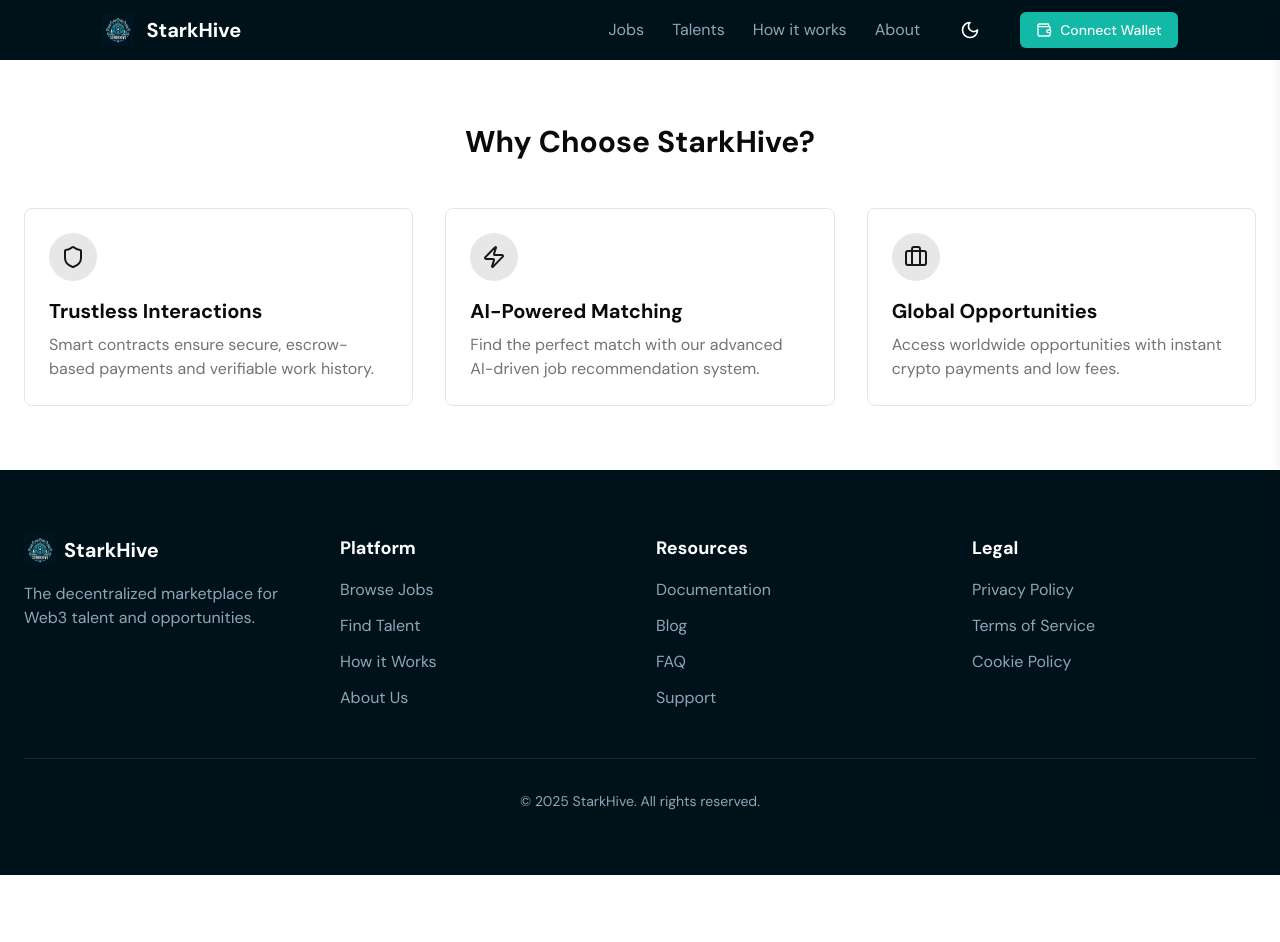
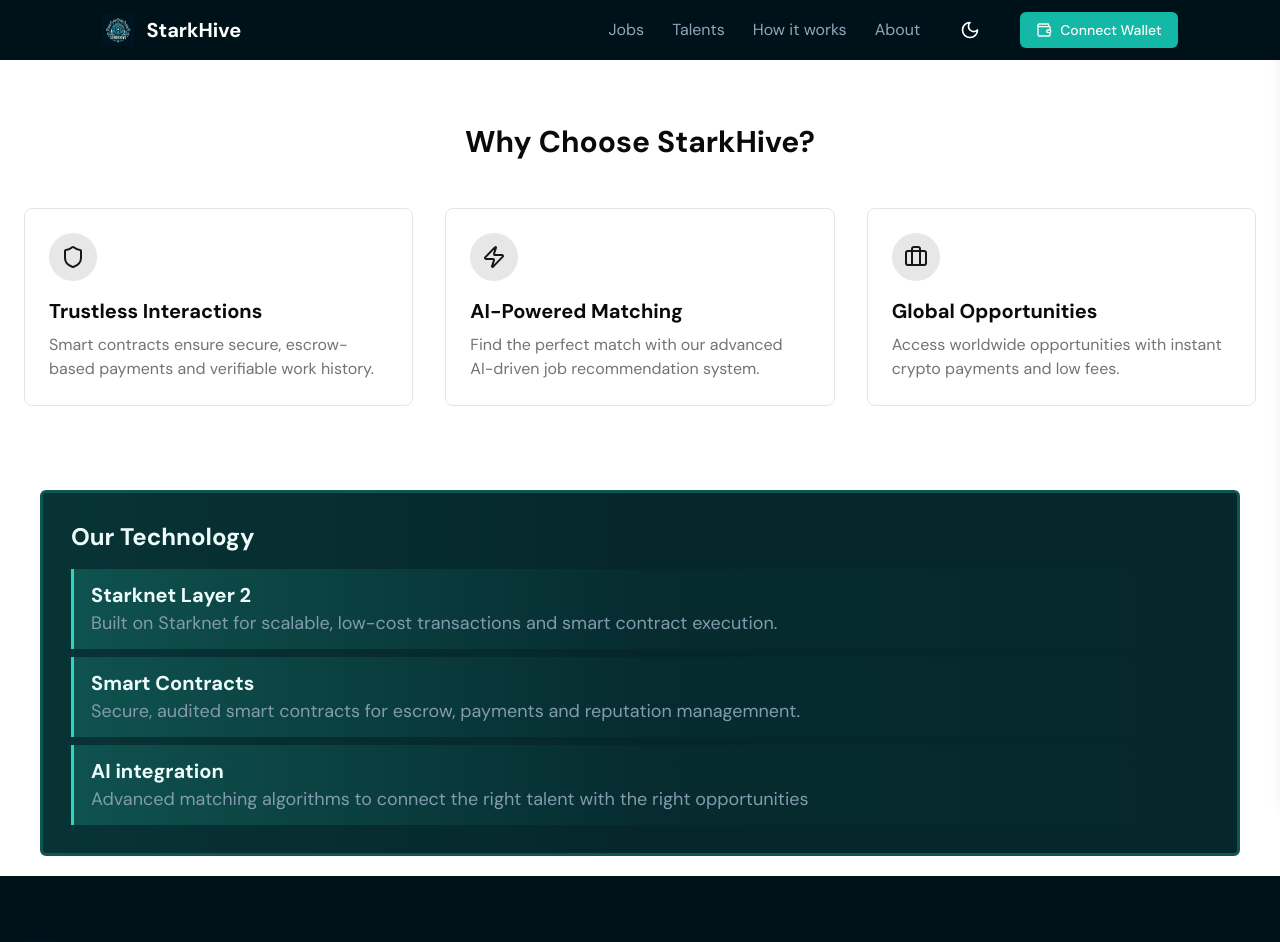
Before and after one commit to StarkHive/starkhive-web, a Next.js app: page / in a window 1280 px wide. Shown: the top 942 px of the page. Before the commit the page ends 875 px from the top, so only its background shows below. Built offline with nearby package versions, Linux system fonts and the light colour scheme.

Commit message:
FEAT: Our technology section

```diff
--- a/app/(root)/page.tsx
+++ b/app/(root)/page.tsx
@@ -1,8 +1,10 @@
+import OurTechnology from "@/components/OurTechnology";
 import WhyChooseUs from "@/components/ui/why-choose-us";
 import React from "react";
 
 export default function Home() {
   return <div>
     <WhyChooseUs />
+    <OurTechnology/>
   </div>;
 }
--- /dev/null
+++ b/components/OurTechnology.tsx
@@ -0,0 +1,39 @@
+
+const techInfo = [
+    {
+        heading: "Starknet Layer 2",
+        description: "Built on Starknet for scalable, low-cost transactions and smart contract execution."
+    },
+    {
+        heading: "Smart Contracts",
+        description: "Secure, audited smart contracts for escrow, payments and reputation managemnent."
+    },
+    {
+        heading: "AI  integration",
+        description: "Advanced matching algorithms to connect the right talent with the right opportunities"
+    },
+]
+
+const OurTechnology = () => {
+    return(
+        <section className="  bg-gradient-to-r from-[#083335] via-[#05272B] to-[#05272B] border-[3px] border-[#0F5552] rounded-[6px] p-7  my-5 max-w-[1200px] mx-auto w-full flex flex-col gap-4 items-start justify-center " >
+
+            <h1 className="text-xl font-bold md:text-2xl text-[#EDFCFA]" >
+                Our Technology
+            </h1>
+
+            <div className="w-full flex flex-col items-start justify-center gap-2 " >
+
+                {techInfo.map((info, index) => (
+                    <div key={index} className=" w-full border-l-[3px] border-[#2DD4BF] pl-[1.5%] bg-gradient-to-r from-[#0F524F] via-[#062C30] to-[#05272B] py-3  " >
+                        <h2 className="text-lg font-semibold md:text-xl text-[#EDFCFA]" >{info.heading} </h2>
+                        <p className=" text-sm md:text-lg text-[#839BAE]" >{info.description} </p>
+                    </div>
+                ))}
+            </div>
+
+        </section>
+    )
+}
+
+export default OurTechnology;
```
